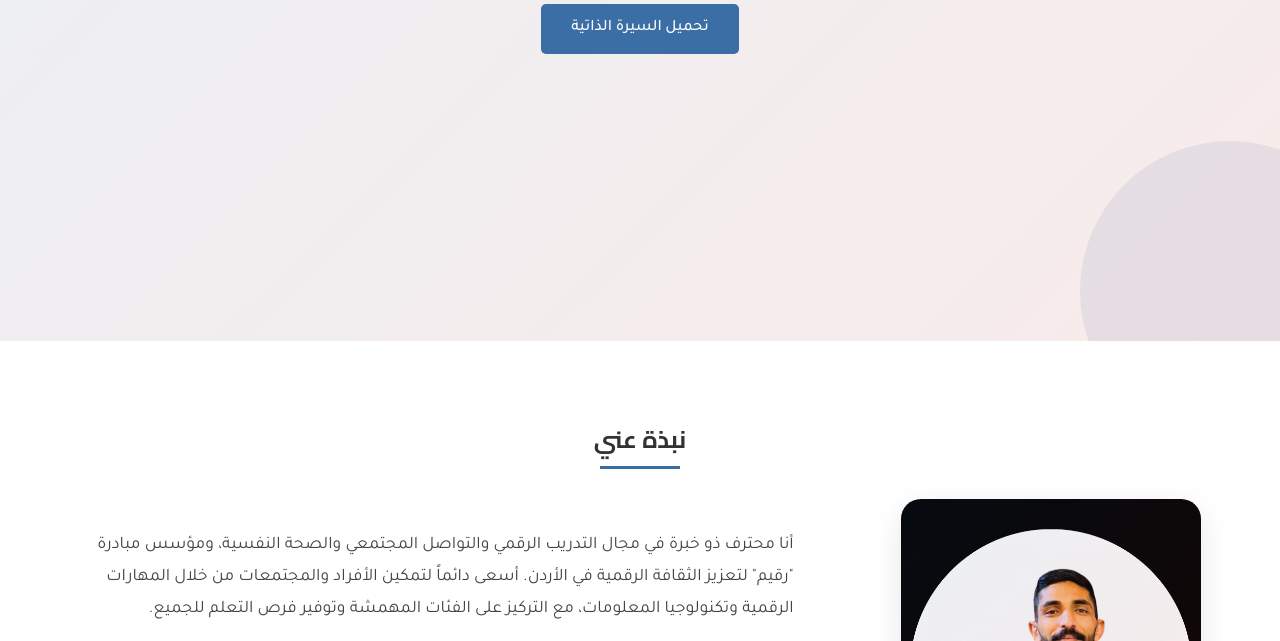
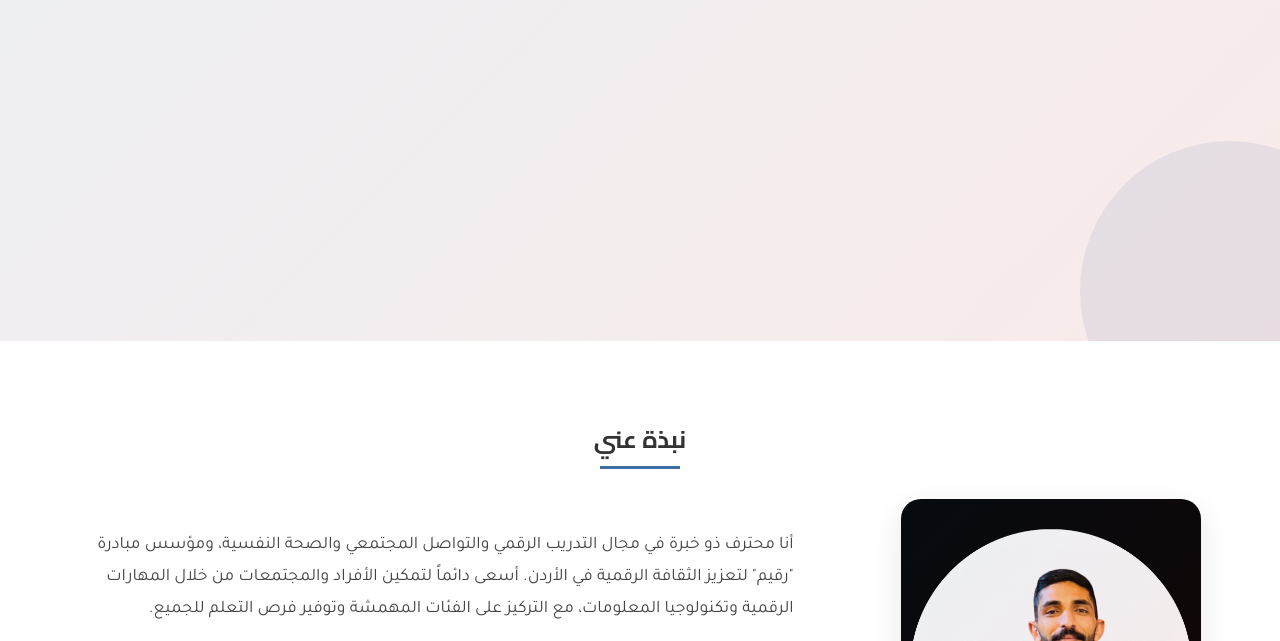
Before and after one commit to baderhusban/Badercv, a plain HTML site: page index.html in a window 1280 px wide. Shown: the part 459-1100 px from the top of the page. Drawn offline with Linux system fonts and the light colour scheme.

Commit message:
Update index.html

```diff
--- a/index.html
+++ b/index.html
@@ -890,7 +890,7 @@
         <div class="container hero-content">
             <h1 class="hero-title">بدر الحسبان</h1>
             <h2 class="hero-subtitle">مدرب مهارات رقمية وأخصائي تواصل مجتمعي ومتخصص في الصحة النفسية</h2>
-            <a href="#" class="btn hero-btn">تحميل السيرة الذاتية</a>
+
         </div>
     </section>
 
```
